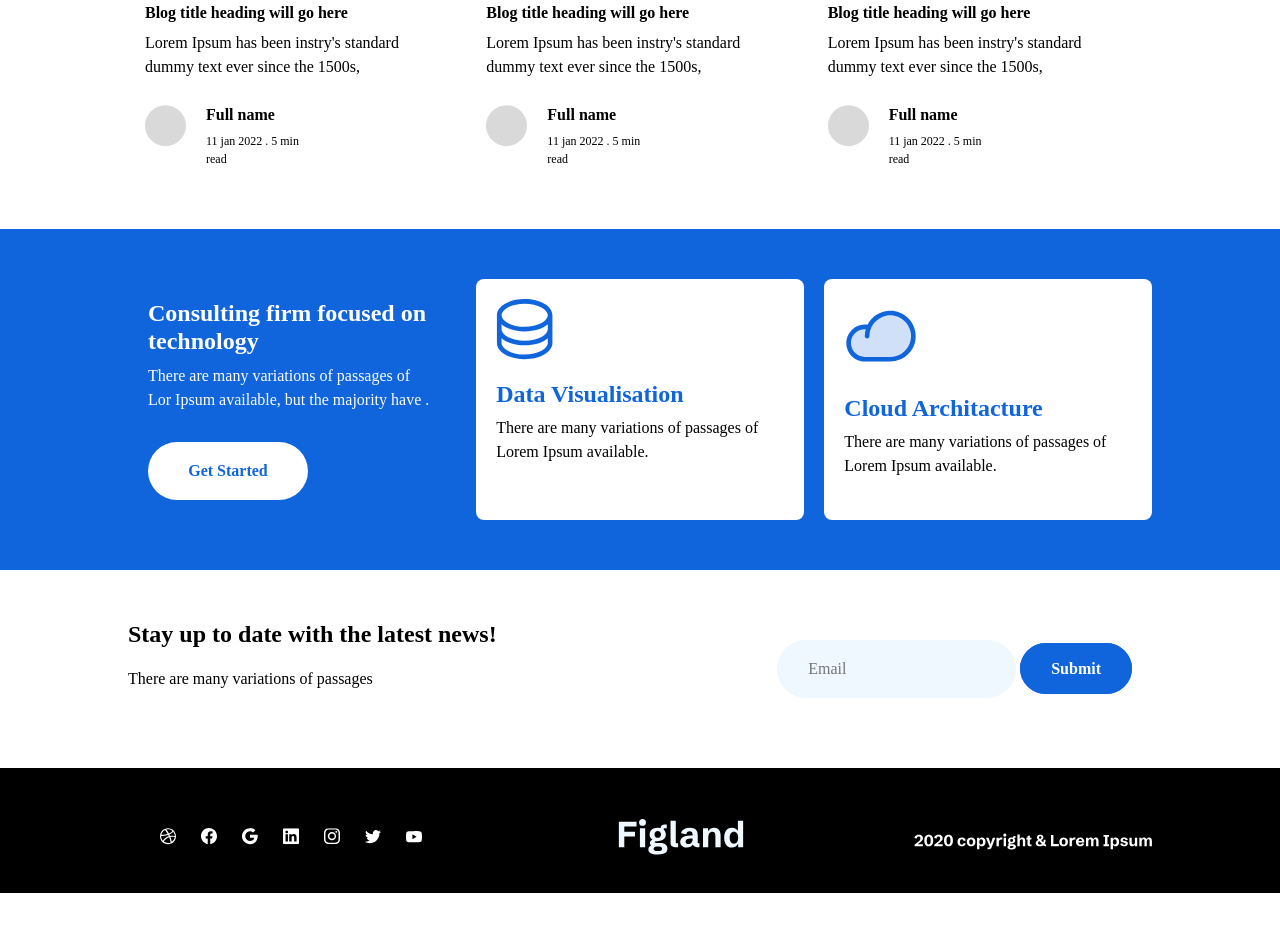
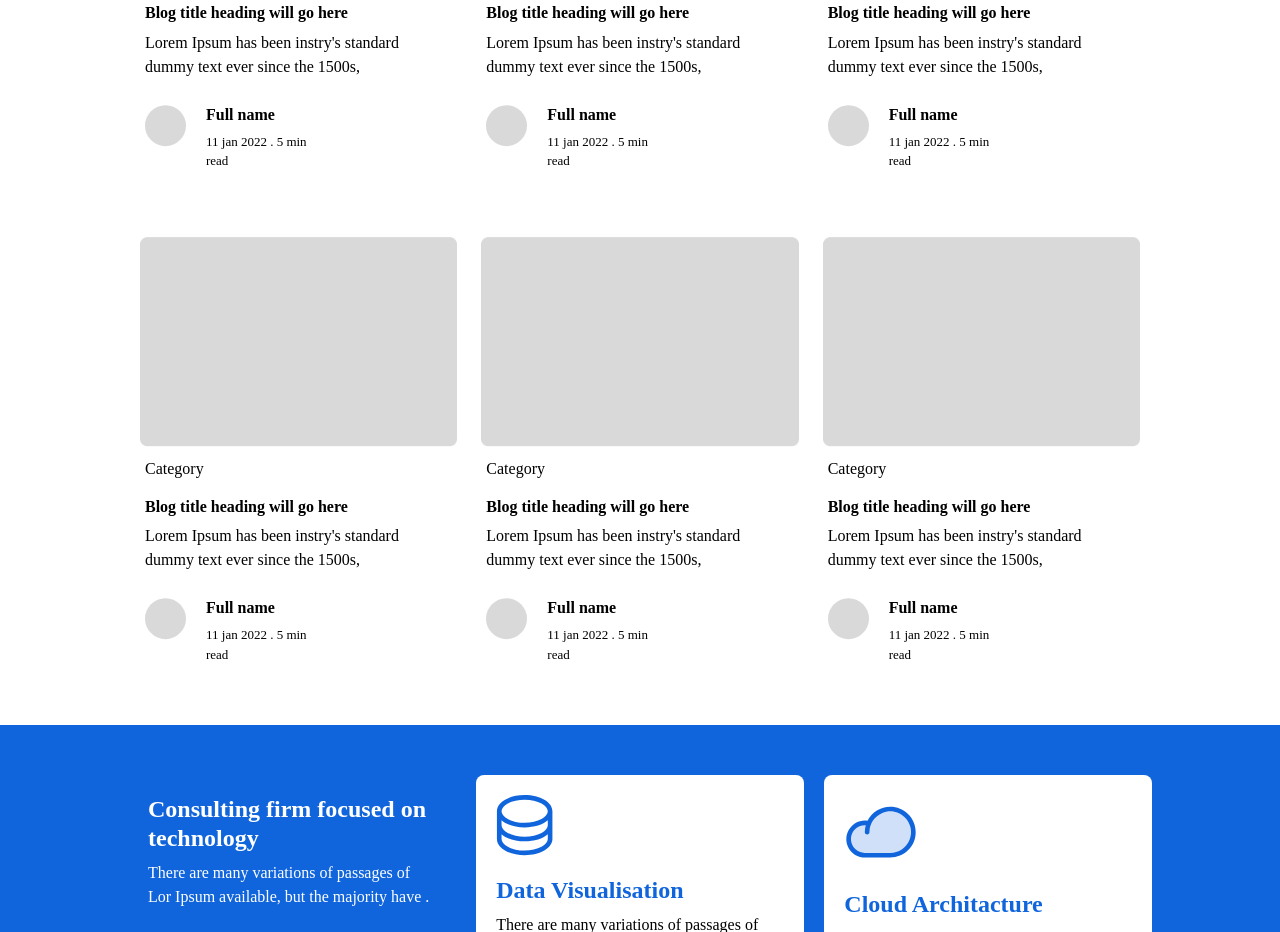
Before and after one commit to newapasa/profox-project1, a plain HTML site: page blog.html in a window 1280 px wide. Shown: the part 848-1780 px from the top of the page. Before the commit the page ends 1741 px from the top, so only its background shows below. Drawn offline with nearby package versions, Linux system fonts and the light colour scheme.

Commit message:
file chage

```diff
--- a/assets/styles.css
+++ b/assets/styles.css
@@ -963,5 +963,5 @@ background-color: #143E7F;
     padding-left: 20px;
 }
 .blog-date{
-    font-size: 12px;
+    font-size: 13px;
 }
--- a/blog.html
+++ b/blog.html
@@ -126,6 +126,75 @@
                     </div>
                     </div>
             </div>
+            <div class="row">
+                <div class="col-md-4">
+                    <!-- class from aboutUs.html (team-mem-section) -->
+                <div class="team-mem-box">
+                        <div class="team-mem-img">
+                            <a href="#"><img src="assets/blog-img.png" alt="img"></a>
+                        </div>
+                        <div class="team-mem-content">
+                            <p>Category</p>
+                            <a href="#"><h2 class="h4">Blog title heading will go here</h2></a>
+                            <p>Lorem Ipsum has been  instry's standard dummy
+                                text ever since the 1500s, </p></a>
+                                <div class="blog-profile">
+                                    <div class="user-profile">
+                                        <a href="#"><img src="/assets/blog-profile.svg" alt="user-img"></a>
+                                    </div>
+                                    <div class="blog-prof-detail">
+                                        <h1 class="h4">Full name</h1>
+                                        <p class="blog-date">11 jan 2022 . 5 min read</p>
+                                    </div>
+                                </div>
+                        </div>
+                </div>
+                </div>
+                <div class=" col-md-4 ">
+                    <div class="team-mem-box">
+                        <div class="team-mem-img">
+                            <a href="#"><img src="assets/blog-img.png" alt="img"></a>
+                        </div>
+                        <div class="team-mem-content">
+                            <p>Category</p>
+                            <a href="#"><h2 class="h4">Blog title heading will go here</h2></a>
+                            <p>Lorem Ipsum has been  instry's standard dummy
+                                text ever since the 1500s, </p></a>
+                                <div class="blog-profile">
+                                    <div class="user-profile">
+                                        <a href="#"><img src="/assets/blog-profile.svg" alt="user-img"></a>
+                                    </div>
+                                    <div class="blog-prof-detail">
+                                        <h1 class="h4">Full name</h1>
+                                        <p class="blog-date">11 jan 2022 . 5 min read</p>
+                                    </div>
+                                </div>
+                        </div>
+                </div>
+                </div>
+                <div class=" col-md-4 ">
+                    <div class="team-mem-box">
+                        <div class="team-mem-img">
+                            <a href="#"><img src="assets/blog-img.png" alt="img"></a>
+                        </div>
+                        <div class="team-mem-content">
+                            <p>Category</p>
+                            <a href="#"><h2 class="h4">Blog title heading will go here</h2></a>
+                            <p>Lorem Ipsum has been  instry's standard dummy
+                                text ever since the 1500s, </p></a>
+                                <div class="blog-profile">
+                                    <div class="user-profile">
+                                        <a href="#"><img src="/assets/blog-profile.svg" alt="user-img"></a>
+                                    </div>
+                                    <div class="blog-prof-detail">
+                                        <h1 class="h4">Full name</h1>
+                                        <p class="blog-date">11 jan 2022 . 5 min read</p>
+                                    </div>
+                                </div>
+                        </div>
+                </div>
+                </div>
+        </div>
         </div>
 
 
```
